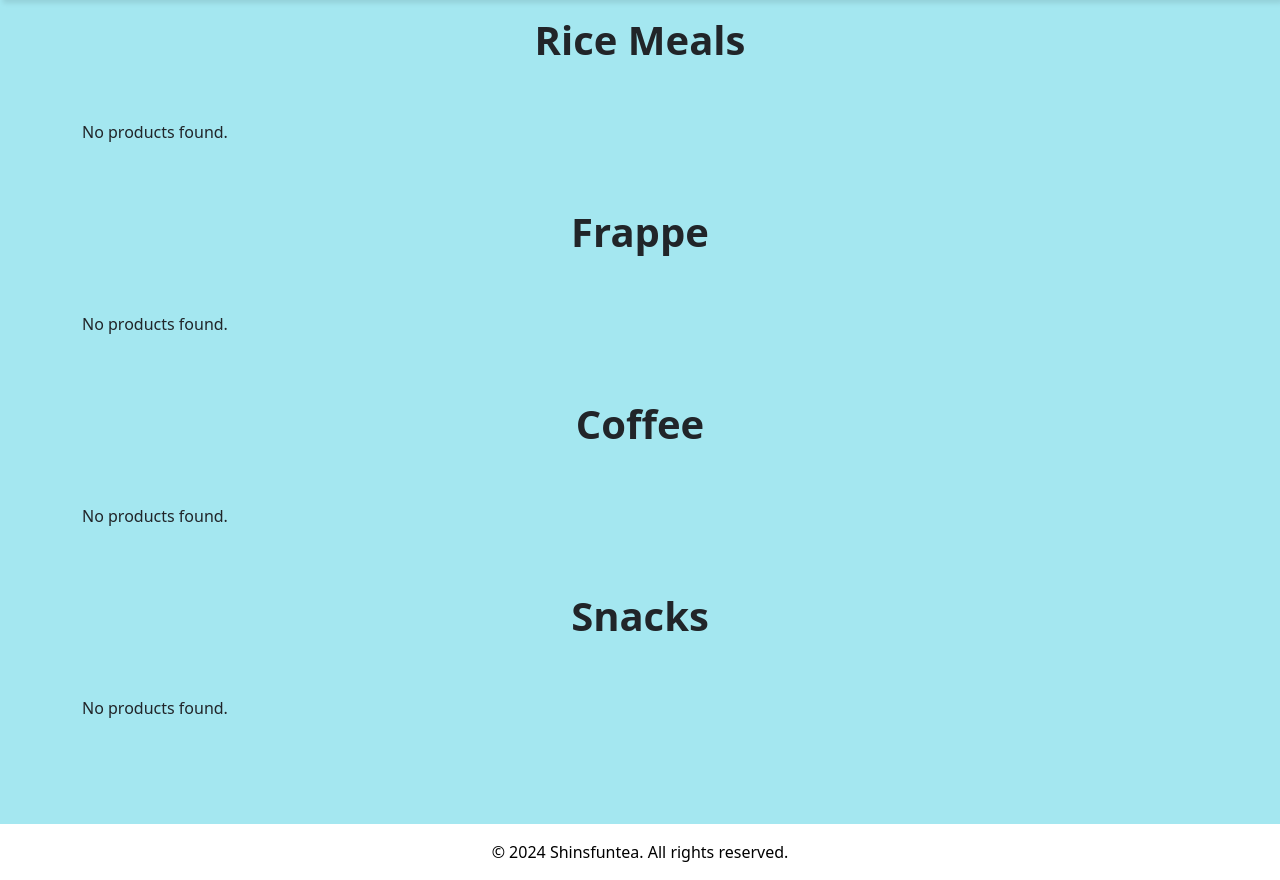
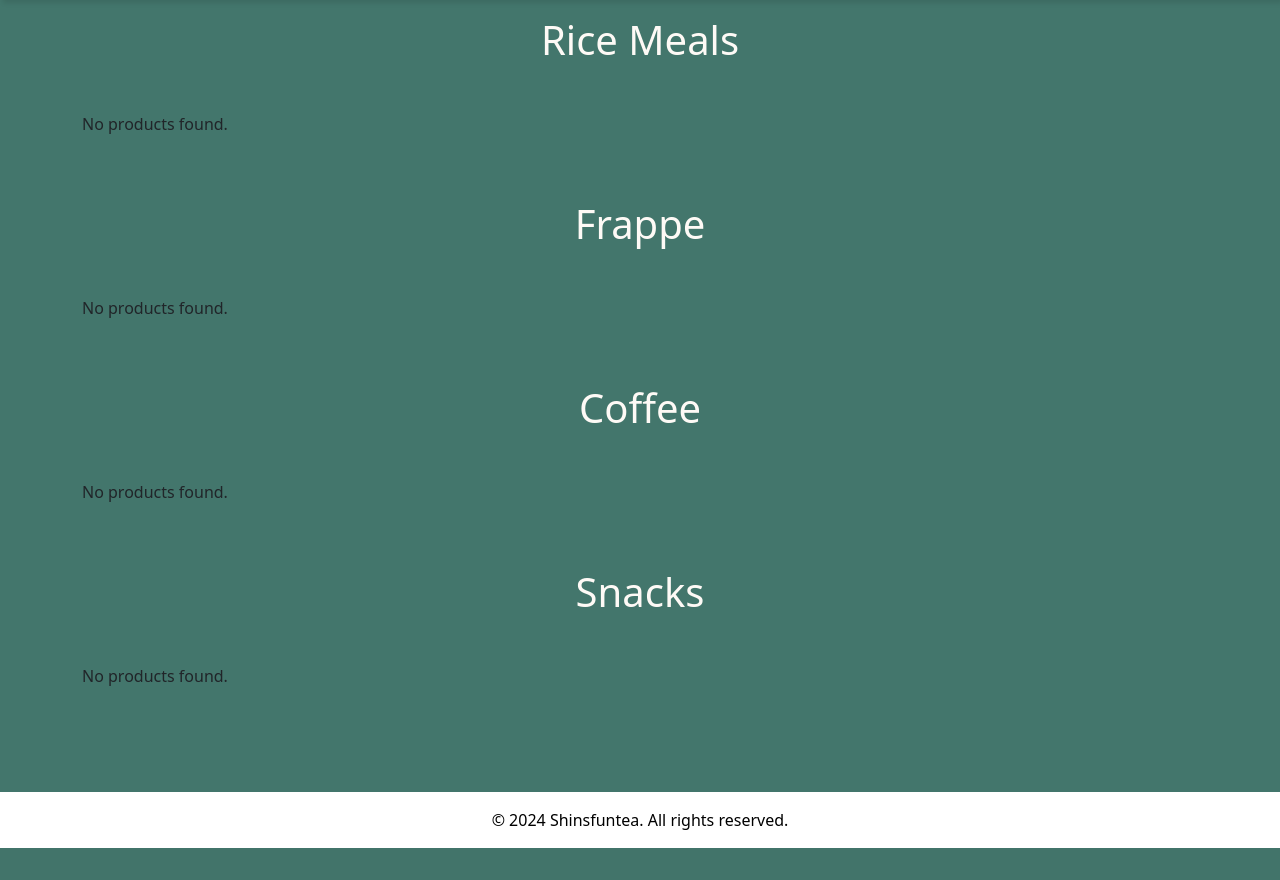
Before and after one commit to seollemi/Shins_Final, a PHP site: page /Shins_Final/products.php in a window 1280 px wide. Shown: the part 65-945 px from the top of the page. After the commit the page ends 913 px from the top, so only its background shows below. Run offline with PHP 8.4, Linux system fonts and the light colour scheme; data that the repository does not hold is empty.

Commit message:
made small changes

```diff
--- a/Rardo.css
+++ b/Rardo.css
@@ -7,10 +7,10 @@
     margin: 0;
     padding: 0;
     min-height: 100vh;
-    background-color: rgb(164, 231, 240);
+    background-color: #43766C;
 }
 nav {
-    background-color: white;
+    background-color: rgb(0, 0, 0);
     box-shadow: 3px 3px 5px rgba(0, 0, 0, 0.1);
     font-size: 20px;
 }
@@ -60,7 +60,7 @@
     position: sticky; /* For other modern browsers */
     top: 0;
     z-index: 1000;
-    background-color: white;
+    background-color: #FEFAF6;
     border-bottom: 1px solid #ddd;
     text-decoration: none;
 }
@@ -84,7 +84,7 @@
     height: 100vh;
     width: 250px;
     z-index: 999;
-    background-color: rgba(255, 255, 255, 0.185);
+    background-color: #FEFAF6;
     box-shadow: -10px 0 10px rgba(0 , 0, 0, 0.1);
     backdrop-filter: blur(10px);
     display: none;
@@ -221,6 +221,10 @@
     align-items: center;
     margin-right: 20px;
 }
+.tle{
+    color: #FEFAF6;
+    text-align: center;
+}
 /* .icon-cart span{
     position:absolute;
     background-color: red;
--- a/admindash.php
+++ b/admindash.php
@@ -35,7 +35,7 @@
     <style>
         body{
             background: rgb(250,250,250);
-            background: linear-gradient(90deg, rgba(250,250,250,1) 0%, rgba(157,157,255,1) 38%, rgba(0,212,255,1) 100%);
+            background-color: #43766C;
         }
         .main-content {
             padding: 20px;
--- a/adminorders.php
+++ b/adminorders.php
@@ -92,7 +92,7 @@
     <style>
          body {
             background: rgb(250, 250, 250);
-            background: linear-gradient(90deg, rgba(250, 250, 250, 1) 0%, rgba(157, 157, 255, 1) 38%, rgba(0, 212, 255, 1) 100%);
+            background-color: #43766C;
         }
 
         .main-content {
--- a/css/style.css
+++ b/css/style.css
@@ -25,7 +25,6 @@
    font-size: 62.5%;
    overflow-x: hidden;
 }
-
 .container{
    max-width: 1200px;
    margin:0 auto;
--- a/manage-admin.php
+++ b/manage-admin.php
@@ -9,7 +9,7 @@
     <style>
         body {
             background: rgb(250,250,250);
-            background: linear-gradient(90deg, rgba(250,250,250,1) 0%, rgba(157,157,255,1) 38%, rgba(0,212,255,1) 100%);
+            background-color: #43766C;
             padding-top: 20px; /* Adjust as per your layout */
         }
         .main-content {
--- a/manage-review.php
+++ b/manage-review.php
@@ -32,7 +32,7 @@
     <style>
         body {
             background: rgb(250,250,250);
-            background: linear-gradient(90deg, rgba(250,250,250,1) 0%, rgba(157,157,255,1) 38%, rgba(0,212,255,1) 100%);
+            background-color: #43766C;
             padding-top: 20px; /* Adjust as per your layout */
         }
         .main-content {
--- a/products.php
+++ b/products.php
@@ -147,7 +147,8 @@
 
 <div class="container py-3">
             <!-- Rice Meals Section -->
-        <h1 class="text-center" id="Rice">Rice Meals</h1>
+        <h1 class="card-title tle" id="Rice" >Rice Meals</h1>
+
         <div class="row row-cols-1 row-cols-md-3 g-4 py-5">
             <?php
         $query = "SELECT * FROM rice";
@@ -221,7 +222,7 @@
 
 
     <!-- Frappe Section -->
-    <h1 class="text-center" id="Frappe">Frappe</h1>
+    <h1 class="card-title tle" id="Frappe">Frappe</h1>
 
     <div class="row row-cols-1 row-cols-md-3 g-4 py-5">
         <?php
@@ -320,7 +321,7 @@
         ?>
     </div>
 
-    <h1 class="text-center" id="Coffee">Coffee</h1>
+    <h1 class="card-title tle" id="Coffee">Coffee</h1>
 
         <div class="row row-cols-1 row-cols-md-3 g-4 py-5">
             <?php
@@ -419,7 +420,7 @@
         </div>
 
 
-        <h1 class="text-center" id="Snacks">Snacks</h1>
+        <h1 class="card-title tle" id="Snacks">Snacks</h1>
 
         <div class="row row-cols-1 row-cols-md-3 g-4 py-5">
             <?php
--- a/shins.css
+++ b/shins.css
@@ -6,7 +6,7 @@
     margin: 0;
     padding: 0;
     min-height: 100vh;
-    background-color: rgb(164, 231, 240);
+    background-color: #43766C;
 }
 nav {
     background-color: white;
@@ -29,7 +29,7 @@
     position: sticky;
     top: 0;
     z-index: 1000; /* Ensures it stays on top of other elements */
-    background-color: white; /* Ensure it has a background */
+    background-color: #FEFAF6; /* Ensure it has a background */
     border-bottom: 1px solid #ddd; /* Optional: Adds a subtle border */
 }
 .dropdown-menu {
```
Also changed, not shown: coffee.php (+4 -5 lines), frappe.php (+5 -2 lines), rice.php (+5 -2 lines), snacks.php (+6 -2 lines).
